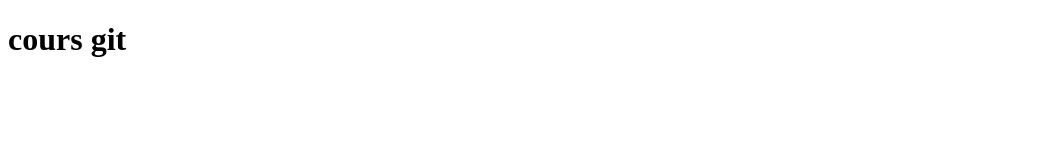
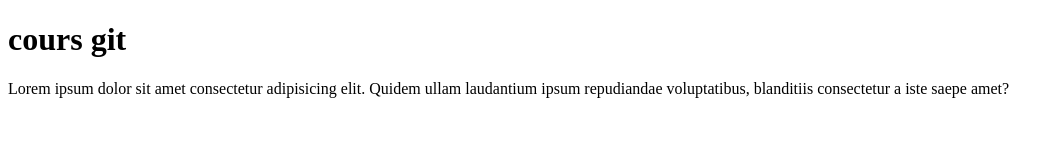
Before and after one commit to eelDigit/dwwm30_GIT, a plain HTML site: page index.html in a window 1280 px wide. Shown: the whole page, without its empty margins (0-1064 px from the left). Drawn offline with Linux system fonts and the light colour scheme.

Commit message:
ajout paragraph

```diff
--- a/index.html
+++ b/index.html
@@ -15,6 +15,9 @@
 
     <h1>cours git </h1>
 
+    <p>Lorem ipsum dolor sit amet consectetur adipisicing elit. Quidem ullam laudantium ipsum repudiandae voluptatibus,
+        blanditiis consectetur a iste saepe amet?</p>
+
 
     <script src="./js/index.js"></script>
 </body>
```
